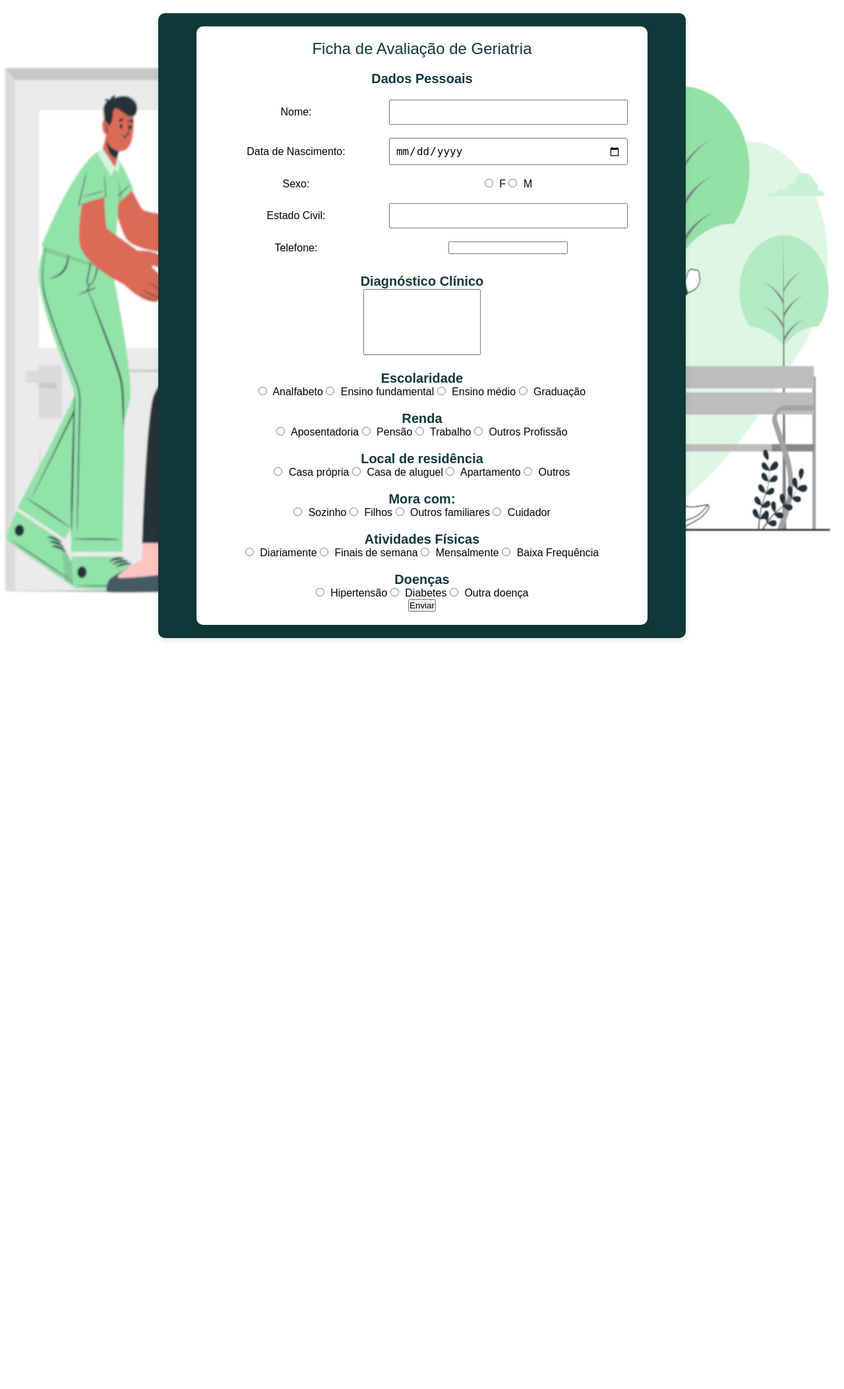
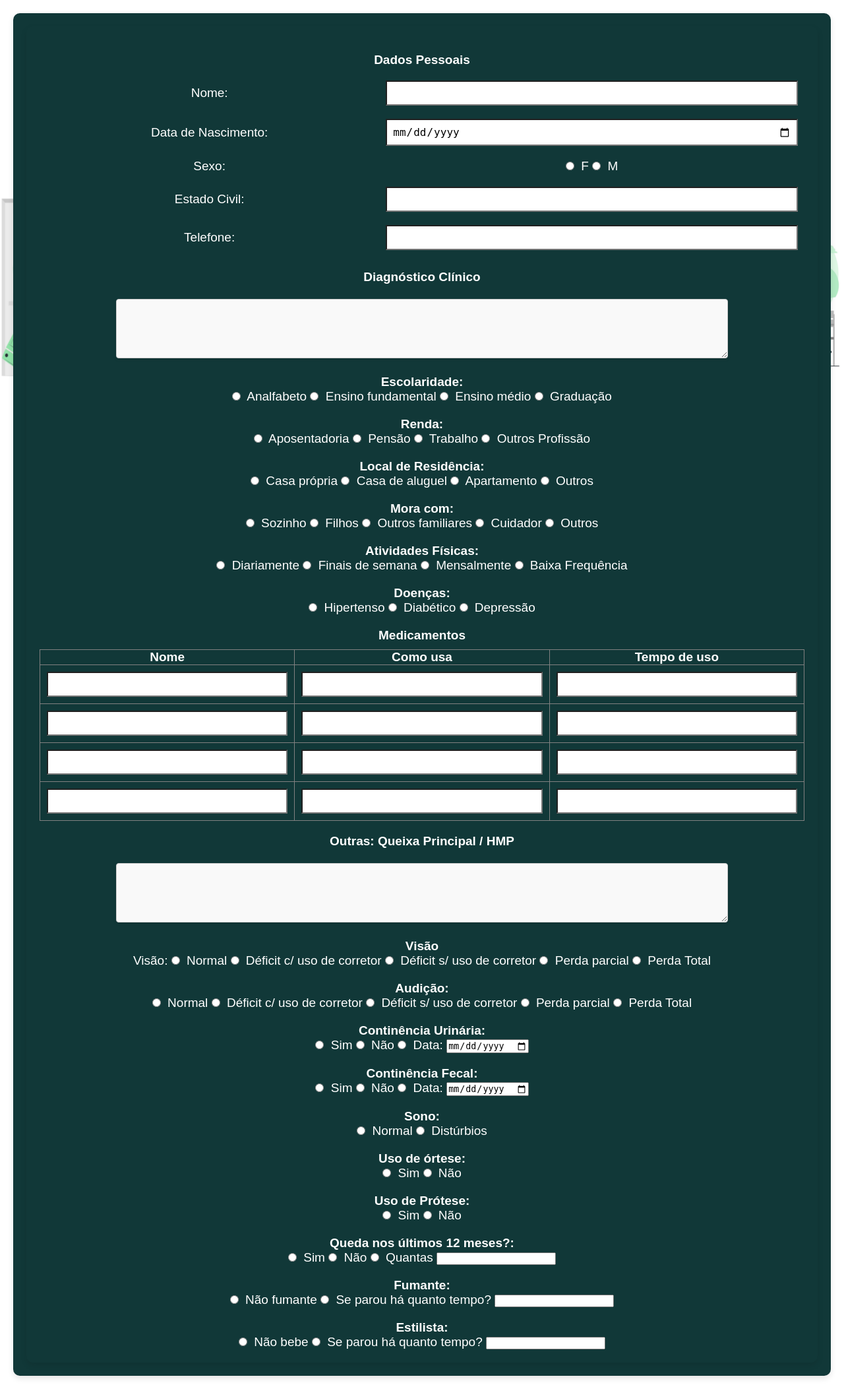
Before and after one commit to Kennedy-klam/Fisio-Digital, a PHP site: page /Fisio_Digital/FichaDeAvaliacaoFisio/Ficha.html in a window 1280 px wide. Shown: the whole page at 66% size. Before the commit the page ends 971 px from the top, so only its background shows below. Run offline with PHP 8.4, Linux system fonts and the light colour scheme.

Commit message:
FichaVersão 0.8.3

```diff
--- a/FichaDeAvaliacaoFisio/Estilos/styles.css
+++ b/FichaDeAvaliacaoFisio/Estilos/styles.css
@@ -19,32 +19,31 @@ body {
     justify-content: center;
     align-items: center;
     width: 100%;
-    max-width: 1200px;
+    max-width: 1440px;
     padding: 20px;
-    /*Cor onde fica a ficha, só mudar de acordo se*/
     background-color: #113838;
     border-radius: 10px;
     box-shadow: 0px 4px 10px rgba(0, 0, 0, 0.1);
 }
 
 .center {
-    width: 90%;
+    width: 100%;
+    max-width: 1440px;
     padding: 20px;
-    /*Cor da ficha que está branca no momento*/
-    background-color: white;
     border-radius: 10px;
     box-shadow: 0px 4px 10px rgba(0, 0, 0, 0.1);
+    text-align: center; /* Alinhamento centralizado */
 }
 
 .form-title {
     text-align: center;
-    color: #113838;
+    color: white;
     margin-bottom: 20px;
     font-size: 24px;
 }
 
 .section-title {
-    color: #113838;
+    color: white;
     margin-top: 20px;
     font-size: 20px;
 }
@@ -67,6 +66,8 @@ table textarea {
     width: 100%;
     padding: 8px;
     font-size: 16px;
+    color: black; /* Texto */
+    background-color: white; /* Fundo branco para os campos de input */
 }
 
 textarea {
@@ -109,23 +110,26 @@ h2 {
     color: white;
 }
 
+/*Em relação as imagens*/
 .left-image {
-    position: absolute;
+    position: fixed;
     left: 0;
-    top: 100px;
-    width: 650px; /* Ajustar */
+    top: 300px;
+    width: 220px; /* Ajustar */
 }
 
 .right-image {
-    position: absolute;
+    position: fixed;
     right: 0;
-    top: 50px;
-    width: 650px; /* Ajustar */
+    top: 300px;
+    width: 220px; /* Ajustar */
 }
 
+
+/*Tem alguns estilos que são um pouco desnecessários porque usei alguns prontos, porém tenho que ver um por um após o código do html estiver 99%*/
 .container {
     margin: 0 auto;
-    max-width: 800px; /* Defina a largura do container */
+    max-width: 1440px; /* Defina a largura do container */
     padding: 20px;
     position: relative; /* Para evitar sobreposição de elementos */
 }
@@ -133,3 +137,32 @@ h2 {
 .center {
     text-align: center;
 }
+
+/* Adiciona cor branca para o texto em toda a página */
+body, .form-title, .section-title, label, h2 {
+    color: white;
+    font-size: 19px;
+}
+
+
+/* Estilo para o textarea */
+textarea {
+    width: 80%; /* Preenche a largura do contêiner pai */
+    height: 90px; /* Altura padrão, pode ajustar conforme necessário */
+    padding: 10px; /* Espaçamento interno */
+    border: 1px solid #ccc; /* Borda com cor padrão */
+    border-radius: 4px; /* Bordas arredondadas */
+    font-size: 16px; /* Tamanho da fonte */
+    line-height: 1.5; /* Altura da linha */
+    resize: vertical; /* Permite redimensionar verticalmente apenas */
+    box-shadow: 0 2px 4px rgba(0, 0, 0, 0.1); /* Sombra sutil */
+    background-color: #f9f9f9; /* Cor de fundo clara */
+    color: #333; /* Cor do texto */
+}
+
+/* Estilo para o textarea quando focado */
+textarea:focus {
+    border-color: #007bff; /* Cor da borda quando em foco */
+    outline: none; /* Remove o contorno padrão */
+    box-shadow: 0 0 4px rgba(0, 123, 255, 0.5); /* Sombra mais pronunciada em foco */
+}
--- a/FichaDeAvaliacaoFisio/Ficha.html
+++ b/FichaDeAvaliacaoFisio/Ficha.html
@@ -2,6 +2,8 @@
 <html lang="pt-BR">
 
 <head>
+    <!-- Versão 0.8.3-->
+     <!--no processo de otimizar-->
     <meta charset="UTF-8">
     <meta name="viewport" content="width=device-width, initial-scale=1.0">
     <title>Ficha de Avaliação de Geriatria</title>
@@ -9,12 +11,12 @@
 </head>
 
 <body>
-    <img src="Imagens/fisio1.png" alt="imagem Esquerda" class="left-image"><!-- imagem lateral esquerda -->
-    <img src="Imagens/fisio2.png" alt="imagem Direita" class="right-image"><!-- imagem lateral direita -->
+    <img src="Imagens/fisio1.png" alt="Imagem Esquerda" class="left-image">
+    <img src="Imagens/fisio2.png" alt="Imagem Direita" class="right-image">
 
     <div class="container">
         <div class="center">
-            <div class="form-title">Ficha de Avaliação de Geriatria</div>
+
             <form>
                 <!-- Dados Pessoais -->
                 <div class="section personal-info-section">
@@ -43,7 +45,7 @@
                         </tr>
                         <tr>
                             <td><label for="telefone">Telefone:</label></td>
-                            <td><input type="number" id="telefone" name="telefone"></td>
+                            <td><input type="tel" id="telefone" name="telefone"></td>
                         </tr>
                     </table>
                 </div>
@@ -51,12 +53,13 @@
                 <!-- Diagnóstico Clínico -->
                 <div class="section diagnostico-section">
                     <h2 class="section-title">Diagnóstico Clínico</h2>
+                    <br>
                     <textarea name="diagnostico" id="diagnostico"></textarea>
                 </div>
 
                 <!-- Escolaridade -->
                 <div class="section escolaridade-section">
-                    <h2 class="section-title">Escolaridade</h2>
+                    <h2 class="section-title">Escolaridade:</h2>
                     <div class="radio-group">
                         <input type="radio" id="analfabeto" name="escolaridade" value="analfabeto">
                         <label for="analfabeto">Analfabeto</label>
@@ -71,7 +74,7 @@
 
                 <!-- Renda -->
                 <div class="section renda-section">
-                    <h2 class="section-title">Renda</h2>
+                    <h2 class="section-title">Renda:</h2>
                     <div class="radio-group">
                         <input type="radio" id="aposentadoria" name="renda" value="aposentadoria">
                         <label for="aposentadoria">Aposentadoria</label>
@@ -86,7 +89,7 @@
 
                 <!-- Local de Residência -->
                 <div class="section residencia-section">
-                    <h2 class="section-title">Local de residência</h2>
+                    <h2 class="section-title">Local de Residência:</h2>
                     <div class="radio-group">
                         <input type="radio" id="casa_propria" name="residencia" value="casa_propria">
                         <label for="casa_propria">Casa própria</label>
@@ -111,12 +114,14 @@
                         <label for="familiares">Outros familiares</label>
                         <input type="radio" id="cuidador" name="mora_com" value="cuidador">
                         <label for="cuidador">Cuidador</label>
+                        <input type="radio" id="outros" name="mora_com" value="outros">
+                        <label for="cuidador">Outros</label>
                     </div>
                 </div>
 
-                <!-- Atividades Físicas -->
+                <!-- Atividades Físicas era para ser fisicas, vou ter que alterar depois porque agora que vi 22:52 que era uma pergunta para cada -->
                 <div class="section atividades-fisicas-section">
-                    <h2 class="section-title">Atividades Físicas</h2>
+                    <h2 class="section-title">Atividades Físicas:</h2>
                     <div class="radio-group">
                         <input type="radio" id="diariamente" name="atividade_fisica" value="diariamente">
                         <label for="diariamente">Diariamente</label>
@@ -131,25 +136,162 @@
 
                 <!-- Doenças -->
                 <div class="section doencas-section">
-                    <h2 class="section-title">Doenças</h2>
+                    <h2 class="section-title">Doenças:</h2>
                     <div class="radio-group">
                         <input type="radio" id="hipertensao" name="doencas" value="hipertensao">
-                        <label for="hipertensao">Hipertensão</label>
+                        <label for="hipertensao">Hipertenso</label>
                         <input type="radio" id="diabetes" name="doencas" value="diabetes">
-                        <label for="diabetes">Diabetes</label>
+                        <label for="diabetes">Diabético</label>
                         <input type="radio" id="outra_doenca" name="doencas" value="outra_doenca">
-                        <label for="outra_doenca">Outra doença</label>
+                        <label for="outra_doenca">Depressão</label>
                     </div>
                 </div>
 
-                <!-- Botão de Envio -->
-                <div class="submit-button">
-                    <button type="submit">Enviar</button>
+                <!--Tabela dos medicamentos-->
+
+                <h3 class="section-title">Medicamentos</h2>
+
+                <table border="1">
+                    <tr>
+                        <th>Nome</th>
+                        <th>Como usa</th>
+                        <th>Tempo de uso</th>
+                    </tr>
+                    <tr>
+                        <td><input type="text" name="nome1"></td>
+                        <td><input type="text" name="comousa1"></td>
+                        <td><input type="text" name="tempodeuso1"></td>
+                    </tr>
+                    <tr>
+                        <td><input type="text" name="nome2"></td>
+                        <td><input type="text" name="comousa2"></td>
+                        <td><input type="text" name="tempodeuso2"></td>
+                    </tr>
+                    <tr>
+                        <td><input type="text" name="nome3"></td>
+                        <td><input type="text" name="comousa3"></td>
+                        <td><input type="text" name="tempodeuso3"></td>
+                    </tr>
+                    <tr></tr>
+                        <td><input type="text" name="nome4"></td>
+                        <td><input type="text" name="comousa4"></td>
+                        <td><input type="text" name="tempodeuso4"></td>
+                    </tr>
+                </table>
+
+                <!-- Outras: Queixa principal / HMP -->
+                <div class="section outras-section">
+                    <h2 class="section-title">Outras: Queixa Principal / HMP</h2>
+                    <br>
+                    <textarea name="outras" id="outras"></textarea>
+                    <div class="radio-group">
+                        <h2 class="section-title">Visão</h2>Visão:</h2>
+                        <input type="radio" id="visao_normal" name="visao" value="normal">
+                        <label for="visao_normal">Normal</label>
+                        <input type="radio" id="visao_deficit" name="visao" value="deficit">
+                        <label for="visao_deficit">Déficit c/ uso de corretor</label>
+                        <input type="radio" id="visao_deficit_sem" name="visao" value="dificil">
+                        <label for="visao_deficit_sem">Déficit s/ uso de corretor</label>
+                        <input type="radio" id="visao_parcial" name="visao" value="dificil">
+                        <label for="visao_parcial">Perda parcial</label>
+                        <input type="radio" id="visao_total" name="visao" value="dificil">
+                        <label for="visao_total">Perda Total</label>
+                    </div>
+
+                    <div class="radio-group">
+                        <h2 class="section-title">Audição:</h2>
+                        <input type="radio" id="audicao_normal" name="audicao" value="normal">
+                        <label for="audicao_normal">Normal</label>
+                        <input type="radio" id="audicao_deficit" name="audicao" value="deficit">
+                        <label for="audicao_deficit">Déficit c/ uso de corretor</label>
+                        <input type="radio" id="audicao_deficit_sem" name="audicao" value="dificil">
+                        <label for="audicao_deficit_sem">Déficit s/ uso de corretor</label>
+                        <input type="radio" id="audicao_parcial" name="audicao" value="dificil">
+                        <label for="audicao_parcial">Perda parcial</label>
+                        <input type="radio" id="audicao_total" name="audicao" value="dificil">
+                        <label for="audicao_total">Perda Total</label>
+                    </div>
+
+                    <div class="radio-group">
+                        <h2 class="section-title">Continência Urinária:</h2>
+                        <input type="radio" id="cuidador" name="mora_com" value="cuidador">
+                        <label for="cuidador">Sim</label>
+                        <input type="radio" id="cuidador" name="mora_com" value="cuidador">
+                        <label for="cuidador">Não</label>
+                        <input type="radio" id="cuidador" name="mora_com" value="cuidador">
+                        <label for="cuidador">Data:</label>
+                        <input type="date" id="nascimento" name="nascimento">
+
+                    </div>
+
+                    <div class="radio-group"></div>
+                        <h2 class="section-title">Continência Fecal:</h2>
+                        <input type="radio" id="cuidador" name="mora_com" value="cuidador">
+                        <label for="cuidador">Sim</label>
+                        <input type="radio" id="cuidador" name="mora_com" value="cuidador">
+                        <label for="cuidador">Não</label>
+                        <input type="radio" id="cuidador" name="mora_com" value="cuidador">
+                        <label for="cuidador">Data:</label>
+                        <input type="date" id="nascimento" name="nascimento">
+                    </div>
+
+                    <div class="radio-group">
+                        <h2 class="section-title"> Sono:</h2>
+                        <input type="radio" id ="sono" name="descanso" value="sono">
+                        <label for="sono">Normal</label>
+                        <input type="radio" id ="sono" name="descanso" value="sono">
+                        <label for="sono">Distúrbios</label>
+                    </div>
+
+                    <div class="radio-group">
+                        <h2 class="section-title"> Uso de órtese:</h2>
+                        <input type="radio" id ="sono" name="descanso" value="sono">
+                        <label for="sono">Sim</label>
+                        <input type="radio" id ="sono" name="descanso" value="sono">
+                        <label for="sono">Não</label>
+                    </div>
+
+                    <div class="radio-group">
+                        <h2 class="section-title"> Uso de Prótese:</h2>
+                        <input type="radio" id ="sono" name="descanso" value="sono">
+                        <label for="sono">Sim</label>
+                        <input type="radio" id ="sono" name="descanso" value="sono">
+                        <label for="sono">Não</label>
+                    </div>
+
+                    <div class="radio-group">
+                        <h2 class="section-title">Queda nos últimos 12 meses?:</h2>
+                        <input type="radio" id="audicao_normal" name="audicao" value="normal">
+                        <label for="audicao_normal">Sim</label>
+                        <input type="radio" id="audicao_deficit" name="audicao" value="deficit">
+                        <label for="audicao_deficit">Não</label>
+                        <input type="radio" id="audicao_deficit_sem" name="audicao" value="dificil">
+                        <label for="audicao_deficit_sem">Quantas</label>
+                        <input type="number" id="nascimento" name="nascimento">
+                    </div>
+
+                    <div class="radio-group">
+                        <h2 class="section-title">Fumante:</h2>
+                        <input type="radio" id="audicao_normal" name="audicao" value="normal">
+                        <label for="audicao_normal">Não fumante</label>
+                        <input type="radio" id="audicao_deficit" name="audicao" value="deficit">
+                        <label for="audicao_deficit">Se parou há quanto tempo?</label>
+                        <input type="number" id="nascimento" name="nascimento">
+                    </div>
+
+                    <div class="radio-group">
+                        <h2 class="section-title">Estilista:</h2>
+                        <input type="radio" id="audicao_normal" name="audicao" value="normal">
+                        <label for="audicao_normal">Não bebe</label>
+                        <input type="radio" id="audicao_deficit" name="audicao" value="deficit">
+                        <label for="audicao_deficit">Se parou há quanto tempo?</label>
+                        <input type="number" id="nascimento" name="nascimento">
+                    </div>
                 </div>
+
             </form>
         </div>
     </div>
-
 </body>
 
 </html>
```
